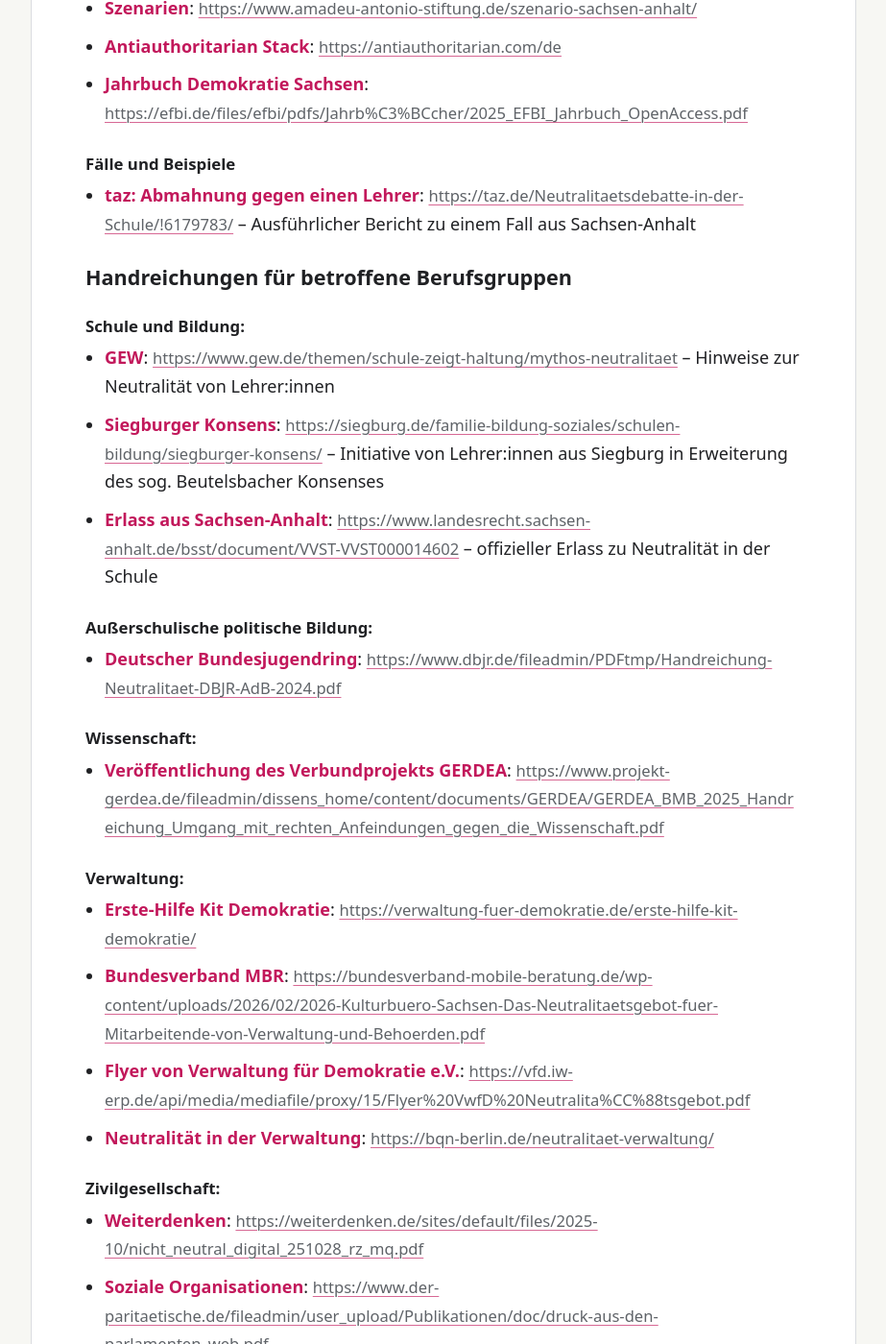
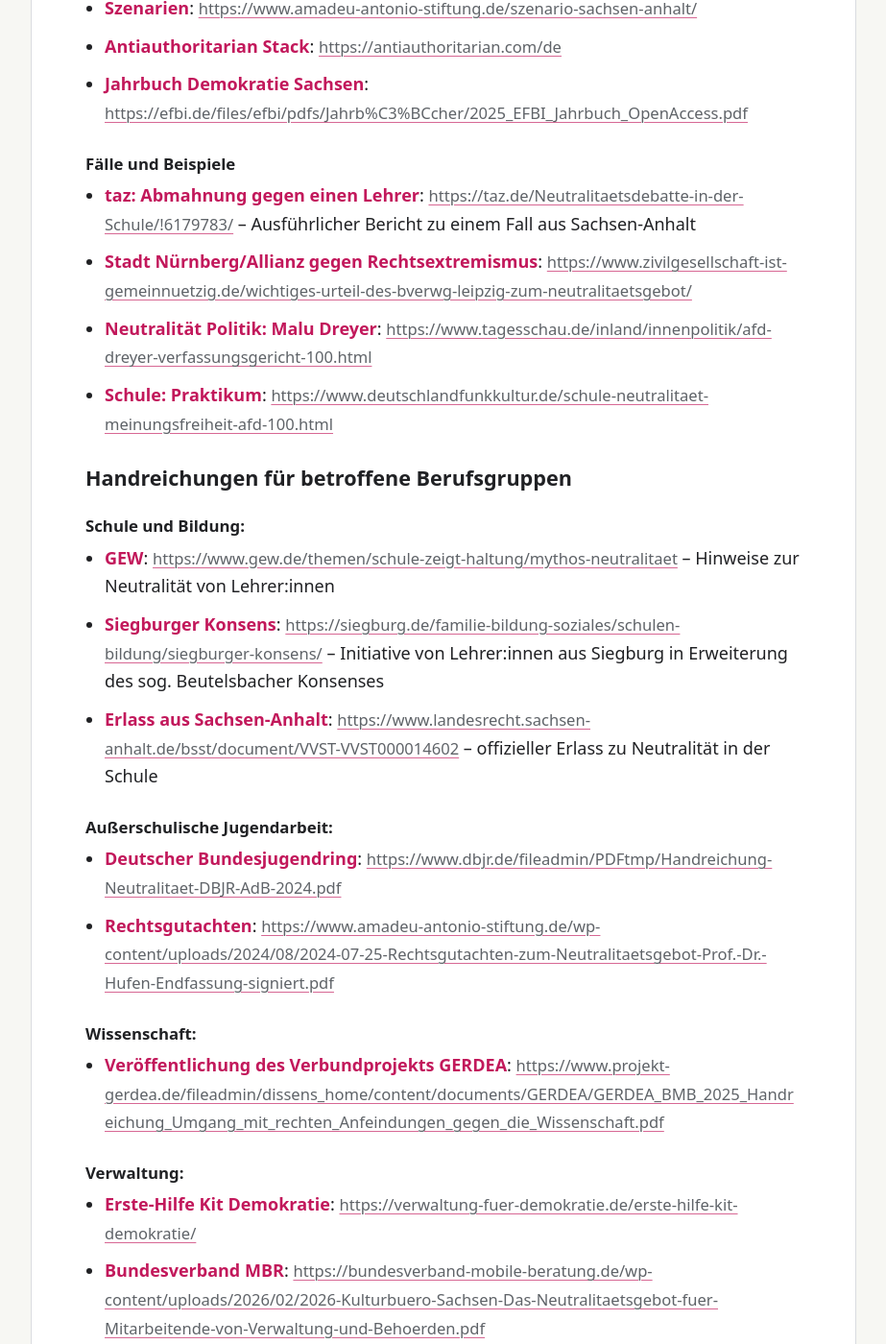
Before and after one commit to wpruser/wissenspool-demokratie.net, a Jekyll site: the page built from index.md, in a window 1280 px wide and 1400 px high, scrolled down 1000 px. Shown: the whole window at 96% size, without its empty margins (178-1101 px from the left). Built offline with Jekyll 4.4.1, drawn with Linux system fonts in a browser that asks for light colours.

Commit message:
Update index.md

```diff
--- a/index.md
+++ b/index.md
@@ -27,6 +27,9 @@ Aktuell geschieht dies häufig, indem demokratische, menschenrechtliche oder ant
 #### Fälle und Beispiele
 
 - [taz: Abmahnung gegen einen Lehrer](https://taz.de/Neutralitaetsdebatte-in-der-Schule/!6179783/) – Ausführlicher Bericht zu einem Fall aus Sachsen-Anhalt
+- [Stadt Nürnberg/Allianz gegen Rechtsextremismus](https://www.zivilgesellschaft-ist-gemeinnuetzig.de/wichtiges-urteil-des-bverwg-leipzig-zum-neutralitaetsgebot/)
+- [Neutralität Politik: Malu Dreyer](https://www.tagesschau.de/inland/innenpolitik/afd-dreyer-verfassungsgericht-100.html)
+- [Schule: Praktikum](https://www.deutschlandfunkkultur.de/schule-neutralitaet-meinungsfreiheit-afd-100.html)
 
 
 ### Handreichungen für betroffene Berufsgruppen
@@ -36,8 +39,9 @@ Aktuell geschieht dies häufig, indem demokratische, menschenrechtliche oder ant
 - [Siegburger Konsens](https://siegburg.de/familie-bildung-soziales/schulen-bildung/siegburger-konsens/) –  Initiative von Lehrer:innen aus Siegburg in Erweiterung des sog. Beutelsbacher Konsenses
 - [Erlass aus Sachsen-Anhalt](https://www.landesrecht.sachsen-anhalt.de/bsst/document/VVST-VVST000014602) – offizieller Erlass zu Neutralität in der Schule
 
-#### Außerschulische politische Bildung:
+#### Außerschulische Jugendarbeit:
 - [Deutscher Bundesjugendring](https://www.dbjr.de/fileadmin/PDFtmp/Handreichung-Neutralitaet-DBJR-AdB-2024.pdf)
+- [Rechtsgutachten](https://www.amadeu-antonio-stiftung.de/wp-content/uploads/2024/08/2024-07-25-Rechtsgutachten-zum-Neutralitaetsgebot-Prof.-Dr.-Hufen-Endfassung-signiert.pdf)
 
 #### Wissenschaft:
 - [Veröffentlichung des Verbundprojekts GERDEA](https://www.projekt-gerdea.de/fileadmin/dissens_home/content/documents/GERDEA/GERDEA_BMB_2025_Handreichung_Umgang_mit_rechten_Anfeindungen_gegen_die_Wissenschaft.pdf)
```
